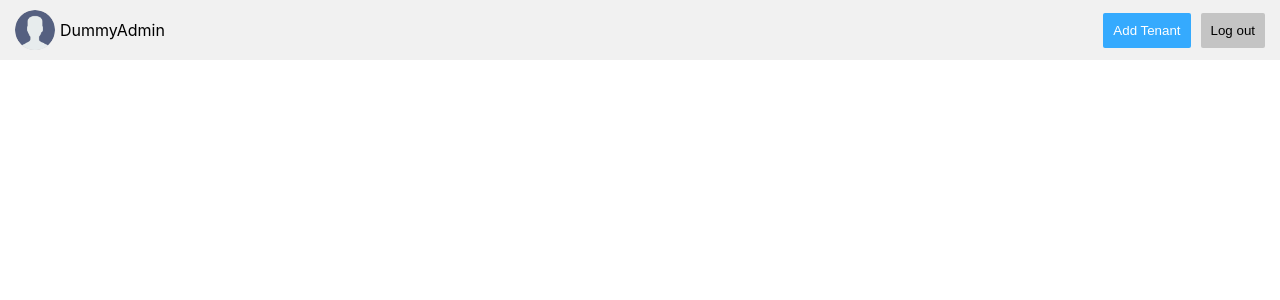
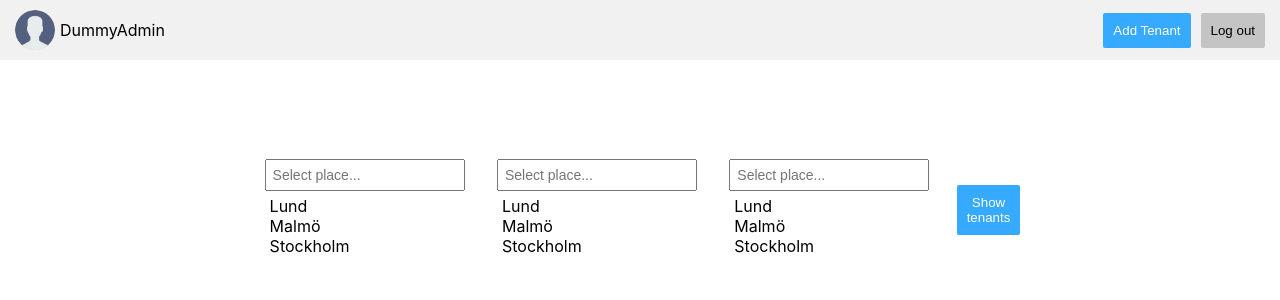
Before and after one commit to Claudiu-Ionel/LaundryDay, a React (Create React App) app: page / in a window 1280 px wide. Shown: the top 300 px of the page. Built offline with nearby package versions, Linux system fonts and the light colour scheme.

Commit message:
added inputs with dropdown lists

```diff
--- /dev/null
+++ b/src/Components/Dropdown_input/Dropdown_input.css
@@ -0,0 +1,27 @@
+.input-wrapper {
+  display: flex;
+  flex-direction: column;
+  justify-content: center;
+  margin: 0px 10px;
+  position: relative;
+  width: 100%;
+  height: 300px;
+}
+
+input.dropdown_input {
+  padding: 6px;
+  width: 200px;
+  font-size: 14px;
+}
+
+.choice-list {
+  display: flex;
+  flex-direction: column;
+  align-items: flex-start;
+  padding: 5px;
+}
+#search-menu {
+  display: flex;
+  flex-direction: row;
+  align-items: center;
+}
--- /dev/null
+++ b/src/Components/Dropdown_input/Dropdown_input.jsx
@@ -0,0 +1,26 @@
+import React from 'react';
+import './Dropdown_input.css';
+const Dropdown_input = ({ placeholder, choiceList, state, setState }) => {
+  return (
+    <div className="input-wrapper">
+      <input
+        className="dropdown_input"
+        type="text"
+        placeholder={placeholder}
+        onChange={(e) => setState(e.target.value)}
+        value={state}
+      />
+      <div className="choice-list">
+        {choiceList.map((item, index) => {
+          return (
+            <span onClick={(e) => setState(e.target.innerHTML)} key={item}>
+              {item}
+            </span>
+          );
+        })}
+      </div>
+    </div>
+  );
+};
+
+export default Dropdown_input;
--- a/src/Components/button/Button.jsx
+++ b/src/Components/button/Button.jsx
@@ -2,7 +2,7 @@ import React from 'react';
 import './Button.css';
 const Button = ({ text, eventHandler, className }) => {
   return (
-    <button className={className} onClick={() => eventHandler()}>
+    <button className={className} onClick={(e) => eventHandler(e)}>
       {text}
     </button>
   );
--- a/src/pages/DBMS.jsx
+++ b/src/pages/DBMS.jsx
@@ -1,14 +1,30 @@
-import React from 'react';
+import { React, useState } from 'react';
 import Admin from '../Components/Admin/Admin';
 import Button from '../Components/button/Button';
+import DropdownInput from '../Components/Dropdown_input/Dropdown_input';
 import './DBMS.css';
-export default function Homepage() {
-  const addTenant = () => {
+
+export default function DBMS() {
+  const addTenant = (e) => {
+    e.preventDefault();
     console.log('tenant added');
   };
-  const logOut = () => {
+  const logOut = (e) => {
+    e.preventDefault();
     console.log('logged out !');
   };
+  const showTenant = (e) => {
+    e.preventDefault();
+    if (city && street && area) {
+      console.log(city, street, area);
+    } else {
+      return;
+    }
+  };
+  const list = ['Lund', 'Malmö', 'Stockholm'];
+  const [city, setCity] = useState('');
+  const [street, setStreet] = useState('');
+  const [area, setArea] = useState('');
   return (
     <>
       <nav id="navbar">
@@ -18,6 +34,27 @@ export default function Homepage() {
           <Button text={'Log out'} eventHandler={logOut} className={'button '}></Button>
         </div>
       </nav>
+      <form id="search-menu">
+        <DropdownInput
+          placeholder={'Select place...'}
+          choiceList={list}
+          setState={setCity}
+          state={city}
+        />
+        <DropdownInput
+          placeholder={'Select place...'}
+          choiceList={list}
+          setState={setStreet}
+          state={street}
+        />
+        <DropdownInput
+          placeholder={'Select place...'}
+          choiceList={list}
+          setState={setArea}
+          state={area}
+        />
+        <Button text={'Show tenants'} eventHandler={showTenant} className={'button blue'}></Button>
+      </form>
     </>
   );
 }
```
